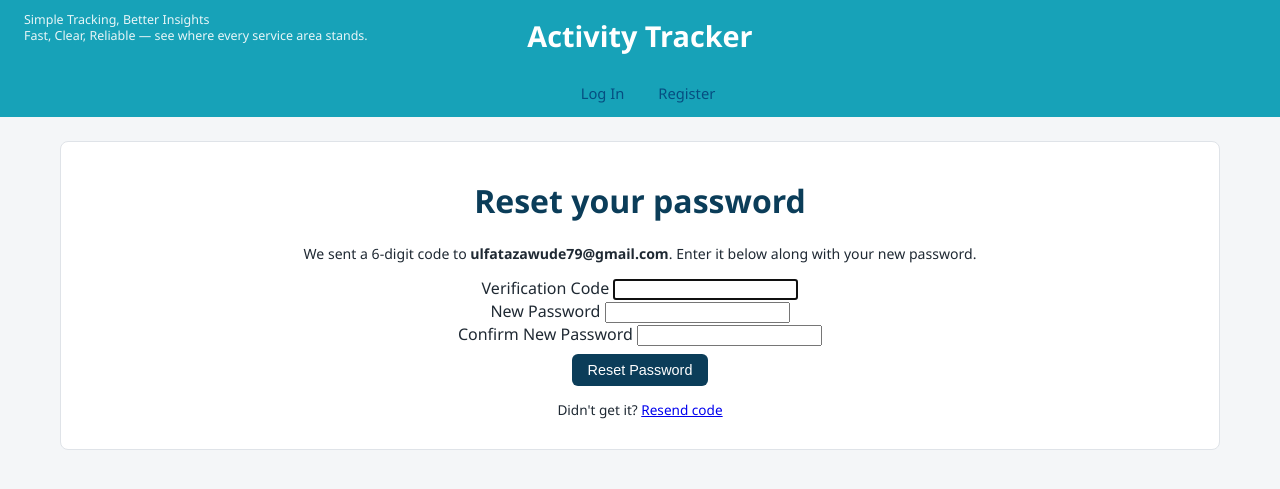
After one commit to ulfokoo/ActivityDashboard, a Flask app: page /reset-password/1 in a window 1280 px wide. The commit adds this page. Shown: the top 489 px of the page. Run offline with Flask 3, Linux system fonts and the light colour scheme; data comes from the database, SQL or seed files in the repository.

Commit message:
Fix admin email_verified, add missing register fields, add password reset pages

```diff
--- a/app.py
+++ b/app.py
@@ -56,6 +56,9 @@ def _ensure_user_columns():
         "ALTER TABLE users ADD COLUMN IF NOT EXISTS otp_code VARCHAR(6)",
         "ALTER TABLE users ADD COLUMN IF NOT EXISTS otp_expires_at TIMESTAMP",
         "ALTER TABLE users ADD COLUMN IF NOT EXISTS email_verified BOOLEAN DEFAULT FALSE",
+        "ALTER TABLE users ADD COLUMN IF NOT EXISTS contact_phone VARCHAR(30)",
+        "ALTER TABLE users ADD COLUMN IF NOT EXISTS id_no VARCHAR(50)",
+        "ALTER TABLE users ADD COLUMN IF NOT EXISTS segment VARCHAR(120)",
     ]
     with db.engine.connect() as conn:
         for stmt in statements:
@@ -77,6 +80,7 @@ def _seed_default_admin():
         email="ulfatazawude79@gmail.com",
         role="admin",
         is_approved=True,
+        email_verified=True,
     )
     admin.set_password(default_password)
 
--- a/auth.py
+++ b/auth.py
@@ -23,7 +23,7 @@ from flask_login import (
 )
 
 from models import db, User
-from forms import RegisterForm, LoginForm, OTPForm
+from forms import RegisterForm, LoginForm, OTPForm, ForgotPasswordForm, ResetPasswordForm
 
 auth_bp = Blueprint("auth", __name__)
 
@@ -83,6 +83,10 @@ def register():
         user = User(
             full_name=form.full_name.data.strip(),
             email=form.email.data.lower().strip(),
+            contact_phone=form.contact_phone.data.strip(),
+            id_no=form.id_no.data.strip(),
+            segment=form.segment.data.strip(),
+            position=form.position.data.strip(),
             role="staff",       # self-registered accounts are always staff
             is_approved=False,  # must be approved by an admin before login
         )
@@ -95,7 +99,6 @@ def register():
         return redirect(url_for("auth.verify_email", user_id=user.id))
 
     return render_template("auth/register.html", form=form)
-
 
 @auth_bp.route("/verify-email/<int:user_id>", methods=["GET", "POST"])
 def verify_email(user_id):
@@ -169,6 +172,74 @@ def logout():
     flash("You have been logged out.", "info")
     return redirect(url_for("auth.login"))
 
+def _send_password_reset_otp(user):
+    """Same mechanism as email verification, reused for password reset."""
+    code = f"{random.randint(0, 999999):06d}"
+    user.otp_code = code
+    user.otp_expires_at = datetime.utcnow() + timedelta(minutes=15)
+    db.session.commit()
+
+    resend.api_key = os.environ.get("RESEND_API_KEY")
+    try:
+        resend.Emails.send({
+            "from": "onboarding@resend.dev",
+            "to": [user.email],
+            "subject": "Your password reset code",
+            "html": f"<p>Hi {user.full_name},</p><p>Your password reset code is: <strong>{code}</strong></p><p>This code expires in 15 minutes. If you didn't request this, you can ignore this email.</p>",
+        })
+    except Exception as e:
+        print(f"Failed to send reset OTP email to {user.email}: {e}")
+
+
+@auth_bp.route("/forgot-password", methods=["GET", "POST"])
+def forgot_password():
+    if current_user.is_authenticated:
+        return redirect(url_for("dashboard"))
+
+    form = ForgotPasswordForm()
+    if form.validate_on_submit():
+        user = User.query.filter_by(email=form.email.data.lower().strip()).first()
+        if user:
+            _send_password_reset_otp(user)
+            return redirect(url_for("auth.reset_password", user_id=user.id))
+        flash("If that email is registered, we've sent a reset code to it.", "info")
+
+    return render_template("auth/forgot_password.html", form=form)
+
+
+@auth_bp.route("/reset-password/<int:user_id>", methods=["GET", "POST"])
+def reset_password(user_id):
+    if current_user.is_authenticated:
+        return redirect(url_for("dashboard"))
+
+    user = User.query.get_or_404(user_id)
+    form = ResetPasswordForm()
+
+    if form.validate_on_submit():
+        entered = form.otp_code.data.strip()
+
+        if not user.otp_code or not user.otp_expires_at or datetime.utcnow() > user.otp_expires_at:
+            flash("That code has expired. Please request a new one.", "danger")
+            return redirect(url_for("auth.forgot_password"))
+        elif entered != user.otp_code:
+            flash("Incorrect code. Please try again.", "danger")
+        else:
+            user.set_password(form.password.data)
+            user.otp_code = None
+            user.otp_expires_at = None
+            db.session.commit()
+            flash("Password reset successful. Please log in.", "success")
+            return redirect(url_for("auth.login"))
+
+    return render_template("auth/reset_password.html", user=user, form=form)
+
+
+@auth_bp.route("/forgot-password/<int:user_id>/resend")
+def resend_reset_otp(user_id):
+    user = User.query.get_or_404(user_id)
+    _send_password_reset_otp(user)
+    flash("A new reset code has been sent to your email.", "info")
+    return redirect(url_for("auth.reset_password", user_id=user.id))
 
 # ---------------------------------------------------------------------------
 # Admin: manage users (approve / reject / change role)
--- a/forms.py
+++ b/forms.py
@@ -19,6 +19,10 @@ def _active_service_area_choices():
 class RegisterForm(FlaskForm):
     full_name = StringField("Full Name", validators=[DataRequired(), Length(max=120)])
     email = StringField("Email", validators=[DataRequired(), Email(), Length(max=120)])
+    contact_phone = StringField("Contact Phone", validators=[DataRequired(), Length(max=30)])
+    id_no = StringField("ID No.", validators=[DataRequired(), Length(max=50)])
+    segment = StringField("Segment", validators=[DataRequired(), Length(max=120)])
+    position = StringField("Position", validators=[DataRequired(), Length(max=120)])
     password = PasswordField("Password", validators=[DataRequired(), Length(min=8)])
     confirm_password = PasswordField(
         "Confirm Password",
@@ -32,7 +36,19 @@ class LoginForm(FlaskForm):
     password = PasswordField("Password", validators=[DataRequired()])
     remember_me = BooleanField("Remember me")
     submit = SubmitField("Log In")
+class ForgotPasswordForm(FlaskForm):
+    email = StringField("Email", validators=[DataRequired(), Email()])
+    submit = SubmitField("Send Reset Code")
 
+
+class ResetPasswordForm(FlaskForm):
+    otp_code = StringField("Verification Code", validators=[DataRequired(), Length(min=6, max=6)])
+    password = PasswordField("New Password", validators=[DataRequired(), Length(min=8)])
+    confirm_password = PasswordField(
+        "Confirm New Password",
+        validators=[DataRequired(), EqualTo("password", message="Passwords must match.")],
+    )
+    submit = SubmitField("Reset Password")
 
 class ActivityForm(FlaskForm):
     date = DateField("Date", validators=[DataRequired()])
--- a/models.py
+++ b/models.py
@@ -20,6 +20,12 @@ class User(UserMixin, db.Model):
     role = db.Column(db.String(20), nullable=False, default="staff")
     position = db.Column(db.String(120))
     department = db.Column(db.String(120))
+
+    # ✅ NEW registration fields
+    contact_phone = db.Column(db.String(30))
+    id_no = db.Column(db.String(50))
+    segment = db.Column(db.String(120))
+
     otp_code = db.Column(db.String(6))
     otp_expires_at = db.Column(db.DateTime)
     email_verified = db.Column(db.Boolean, default=False)
--- a/templates/auth/register.html
+++ b/templates/auth/register.html
@@ -11,6 +11,10 @@
 
     <div class="full">{{ form.full_name.label }} {{ form.full_name() }}</div>
     <div class="full">{{ form.email.label }} {{ form.email(placeholder="you@example.com") }}</div>
+    <div class="full">{{ form.contact_phone.label }} {{ form.contact_phone(placeholder="e.g. 0912345678") }}</div>
+    <div class="full">{{ form.id_no.label }} {{ form.id_no() }}</div>
+    <div class="full">{{ form.segment.label }} {{ form.segment() }}</div>
+    <div class="full">{{ form.position.label }} {{ form.position() }}</div>
     <div class="full">{{ form.password.label }} {{ form.password() }}</div>
     <div class="full">{{ form.confirm_password.label }} {{ form.confirm_password() }}</div>
 
--- /dev/null
+++ b/templates/auth/reset_password.html
@@ -0,0 +1,31 @@
+{% extends "base.html" %}
+{% block title %}Reset Password{% endblock %}
+{% block content %}
+<div class="login-box card">
+  <h1>Reset your password</h1>
+  <p style="color:var(--muted);font-size:0.88rem;">
+    We sent a 6-digit code to <strong>{{ user.email }}</strong>. Enter it below along with your new password.
+  </p>
+  <form method="POST">
+    {{ form.hidden_tag() }}
+    <div class="form-group">
+      {{ form.otp_code.label }}
+      {{ form.otp_code(maxlength=6, autofocus=true) }}
+    </div>
+    <div class="form-group">
+      {{ form.password.label }}
+      {{ form.password() }}
+    </div>
+    <div class="form-group">
+      {{ form.confirm_password.label }}
+      {{ form.confirm_password() }}
+    </div>
+    <div class="form-actions">
+      {{ form.submit(class="btn") }}
+    </div>
+  </form>
+  <p style="margin-top:14px;font-size:0.85rem;">
+    Didn't get it? <a href="{{ url_for('auth.resend_reset_otp', user_id=user.id) }}">Resend code</a>
+  </p>
+</div>
+{% endblock %}
```
Also changed, not shown: templates/auth/forgot_password.html (added, +19 -0 lines), templates/auth/login.html (+5 -2 lines). Lines whose indentation alone changed are shown as unchanged.
